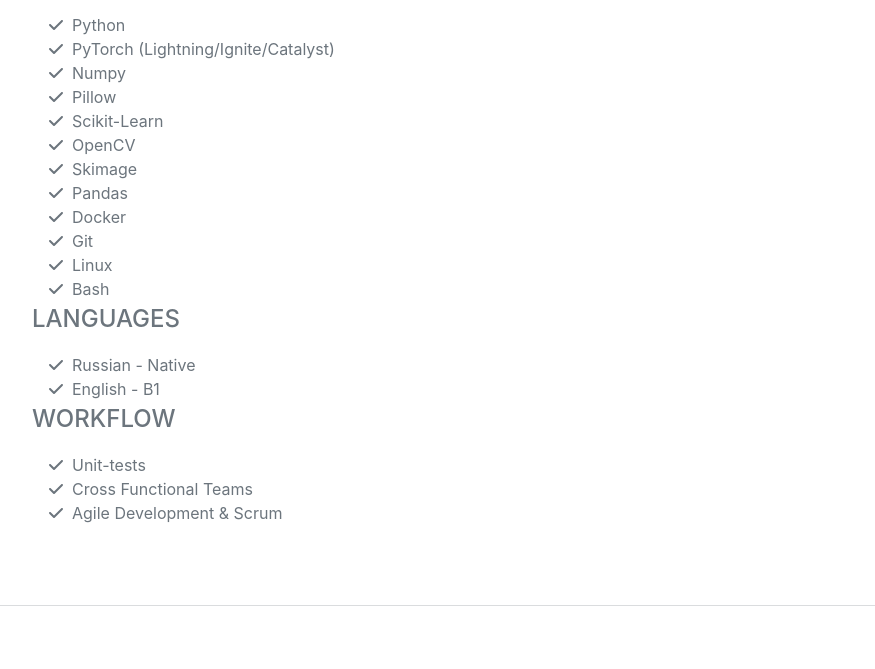
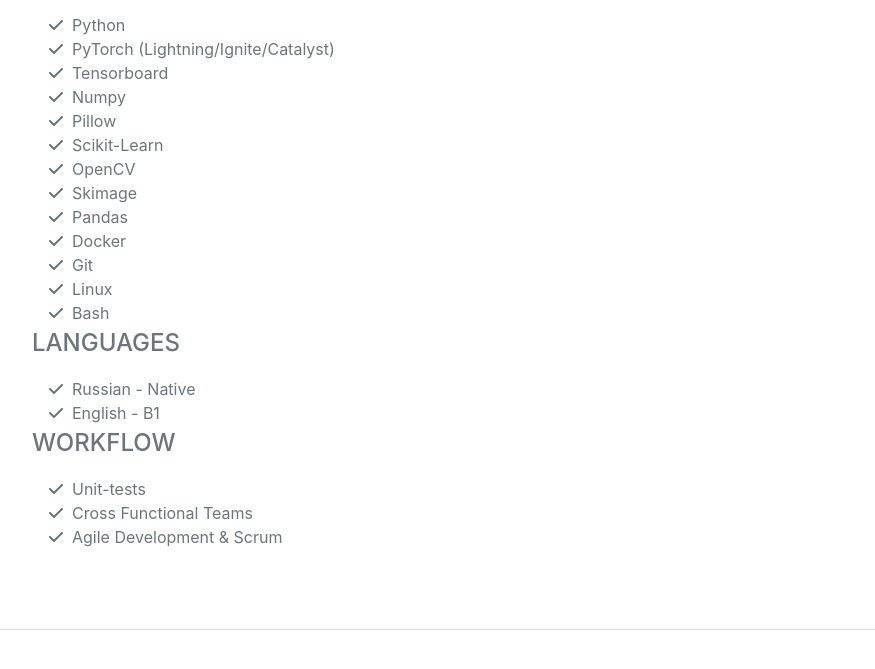
Before and after one commit to LehaShark/LehaShark.github.io, a plain HTML site: page index.html in a window 1280 px wide. Shown: the part 3128-3797 px from the top of the page, without its empty margins (288-1163 px from the left). Drawn offline with nearby package versions, Linux system fonts and the light colour scheme; a web font is replaced by a local one.

Commit message:
add skill

```diff
--- a/index.html
+++ b/index.html
@@ -166,6 +166,10 @@
                         </li>
                         <li>
                             <span class="fa-li"><i class="fas fa-check"></i></span>
+                            Tensorboard
+                        </li>
+                        <li>
+                            <span class="fa-li"><i class="fas fa-check"></i></span>
                             Numpy
                         </li>
                         <li>
```
